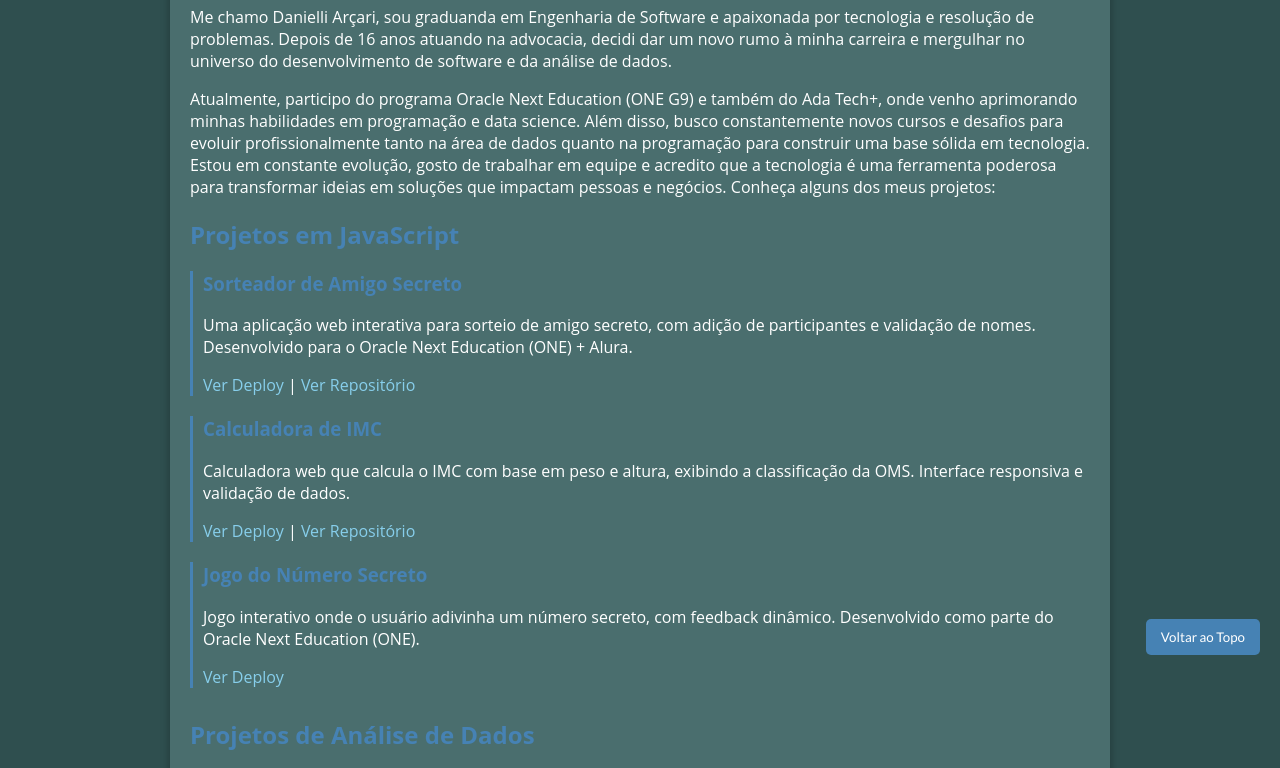
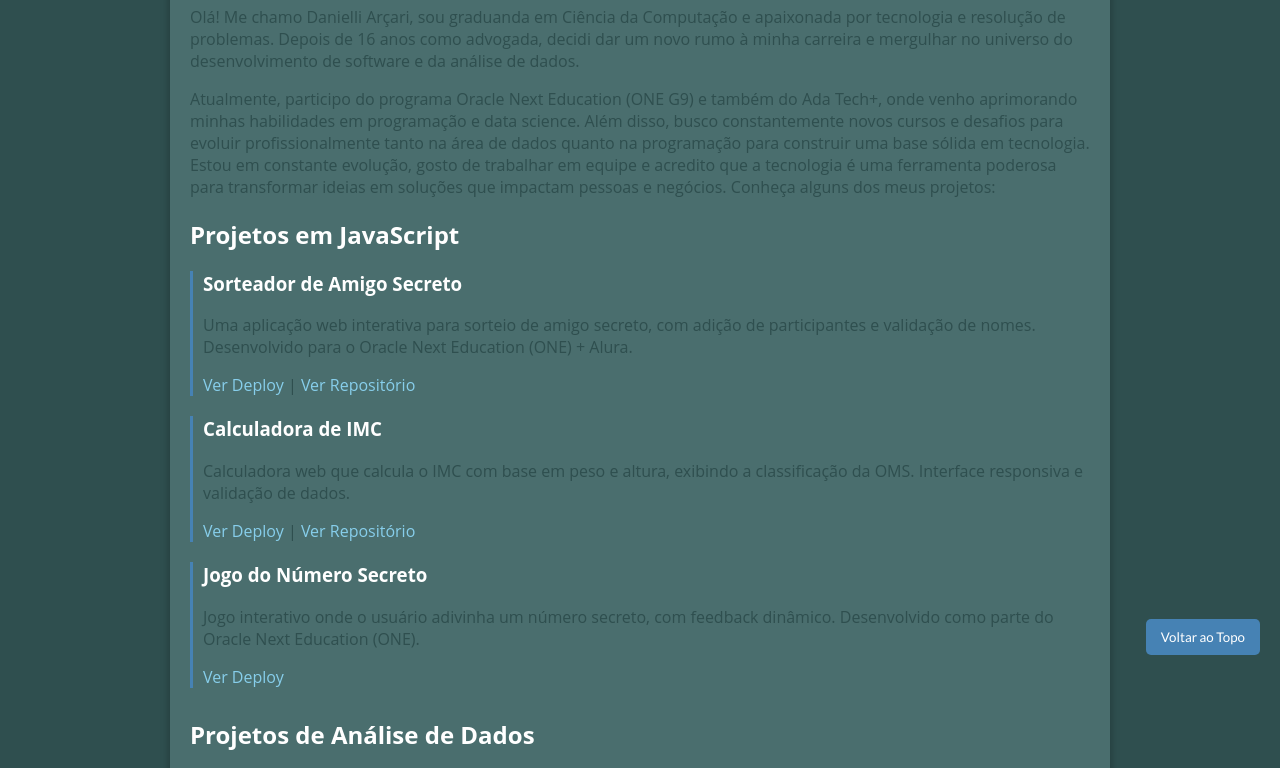
Before and after one commit to danielli-arcari/danielli-arcari.github.io, a plain HTML site: page index.html in a window 1280 px wide. Shown: the part 125-893 px from the top of the page. Drawn offline with Linux system fonts and the light colour scheme.

Commit message:
Algumas modificações nas fontes e textos
Algumas modificações nas fontes e textos

```diff
--- a/index.html
+++ b/index.html
@@ -11,7 +11,7 @@
             margin: 0;
             padding: 20px;
             background-color: #2f4f4f; /* Azul petróleo */
-            color: #ffffff; /* branco puro para texto */
+            color: #2f4f4f; /* azul petroleo para texto */
         }
         .container {
             max-width: 900px;
@@ -23,7 +23,7 @@
             border-top: 5px solid #4682b4; /* Azul aço para destaque */
         }
         h1, h2, h3 {
-            color: #4682b4; /* Azul aço para títulos */
+            color: #ffffff; /* Branco puro para títulos */
             font-weight: 700;
         }
         a {
@@ -67,10 +67,9 @@
 <body>
     <div class="container">
         <h1>Danielli Arcari - Portfólio</h1>
-        <p>Me chamo Danielli Arçari, sou graduanda em Engenharia de
-            Software e apaixonada por tecnologia e resolução de problemas. Depois de 16 anos atuando na advocacia,
-            decidi dar um novo rumo à minha carreira e mergulhar no universo do desenvolvimento de software e da
-            análise de dados.</p>
+        <p>Olá! Me chamo Danielli Arçari, sou graduanda em Ciência da Computação e apaixonada por tecnologia e resolução de problemas.
+            Depois de 16 anos como advogada, decidi dar um novo rumo à minha carreira e mergulhar no universo do desenvolvimento
+            de software e da análise de dados.</p>
         <p>Atualmente, participo do programa Oracle Next Education (ONE G9) e também do Ada Tech+, onde venho aprimorando
             minhas habilidades em programação e data science. Além disso, busco constantemente novos cursos
             e desafios para evoluir profissionalmente tanto na área de dados quanto na programação para construir
```
